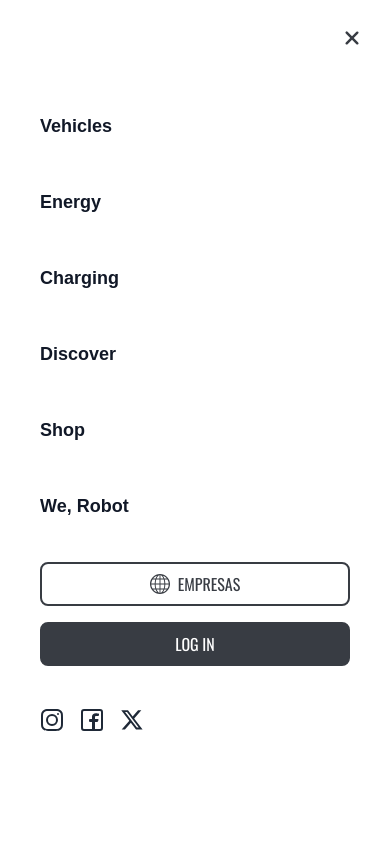
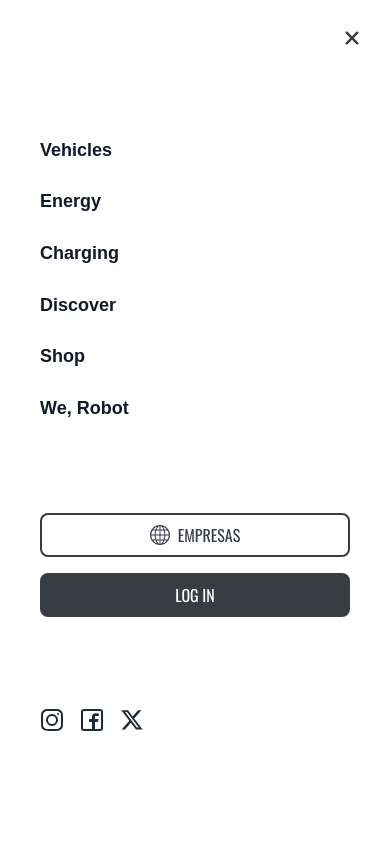
Before and after one commit to alejomayuri/landing-modular, a Next.js app: page / in a window 390 px wide. Both pictures are taken after a click on the button 358 px from the left and 34 px from the top of the page. Shown: the top 844 px of the page. Built offline with nearby package versions, Linux system fonts and the light colour scheme.

Commit message:
menu mobile terminado, de momento sigo con el resto del proyecto

```diff
--- a/src/app/components/global/MenuMobile.js
+++ b/src/app/components/global/MenuMobile.js
@@ -65,9 +65,9 @@ export default function MenuMobile({
                 >
                     <CloseIcon className="w-5 h-5" fill={color} />
                 </button>
-                <nav className="flex flex-col space-y-12 text-xl">
+                <nav className="flex flex-col h-1/2 text-xl">
                     {navItems.map((item, index) => (
-                        <a key={index} href={item.href} className={`hover:underline font-bold ${fontSizeClasses[fontSize]} ${itemsColor}`}>
+                        <a key={index} href={item.href} className={`mt-auto hover:underline font-bold ${fontSizeClasses[fontSize]} ${itemsColor}`}>
                             {item.text}
                         </a>
                     ))}
```
